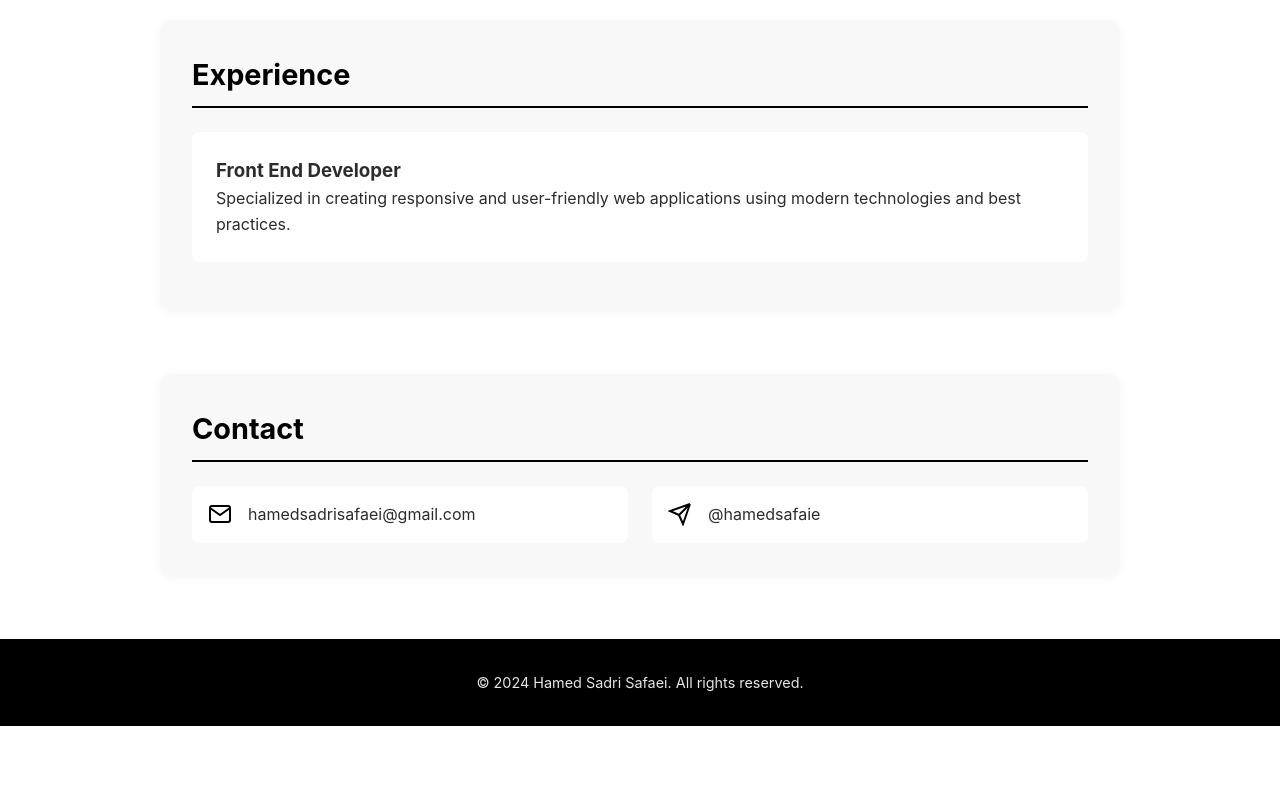
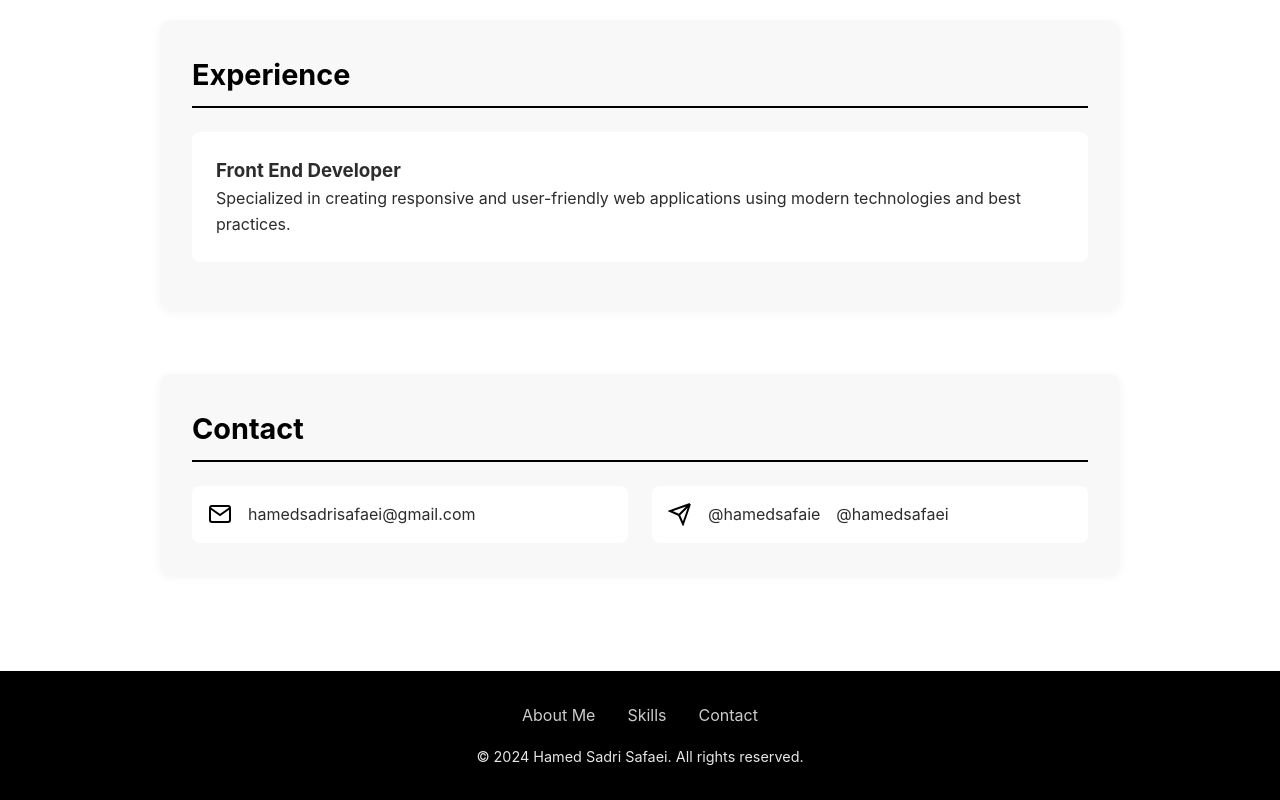
Before and after one commit to hamedsadrisafaei/hamedsadrisafaei.github.io, a plain HTML site: page index.html in a window 1280 px wide. Shown: the part 979-1779 px from the top of the page. Before the commit the page ends 1705 px from the top, so only its background shows below. Drawn offline with Linux system fonts and the light colour scheme.

Commit message:
Update index.html

```diff
--- a/index.html
+++ b/index.html
@@ -149,7 +149,30 @@
             color: #ffffff;
             text-align: center;
             padding: 2rem 0;
-            margin-top: 4rem;
+            margin-top: 6rem;
+        }
+
+        .footer-content {
+            display: flex;
+            flex-direction: column;
+            gap: 1rem;
+        }
+
+        .footer-links {
+            display: flex;
+            justify-content: center;
+            gap: 2rem;
+        }
+
+        .footer-links a {
+            color: #ffffff;
+            text-decoration: none;
+            opacity: 0.8;
+            transition: opacity 0.3s ease;
+        }
+
+        .footer-links a:hover {
+            opacity: 1;
         }
 
         footer p {
@@ -184,7 +207,7 @@
     </header>
 
     <main class="container">
-        <section>
+        <section id="about">
             <h2>About Me</h2>
             <div class="about-grid">
                 <div class="about-item">
@@ -223,7 +246,7 @@
             </div>
         </section>
 
-        <section>
+        <section id="skills">
             <h2>Skills</h2>
             <div class="skills-grid">
                 <div class="skill-item">Excel</div>
@@ -243,7 +266,7 @@
             </div>
         </section>
 
-        <section>
+        <section id="contact">
             <h2>Contact</h2>
             <div class="contact-grid">
                 <div class="contact-item">
@@ -258,7 +281,7 @@
                         <path d="M22 2L11 13M22 2L15 22L11 13M22 2L2 9L11 13"/>
                     </svg>
                     <a href="https://t.me/hamedsafaie" target="_blank">@hamedsafaie</a>
-
+                    <a href="https://t.me/hamedsafaie" target="_blank">@hamedsafaei</a>
                 </div>
             </div>
         </section>
@@ -266,7 +289,14 @@
 
     <footer>
         <div class="container">
-            <p>&copy; 2024 Hamed Sadri Safaei. All rights reserved.</p>
+            <div class="footer-content">
+                <div class="footer-links">
+                    <a href="#about">About Me</a>
+                    <a href="#skills">Skills</a>
+                    <a href="#contact">Contact</a>
+                </div>
+                <p>&copy; 2024 Hamed Sadri Safaei. All rights reserved.</p>
+            </div>
         </div>
     </footer>
 </body>
```
